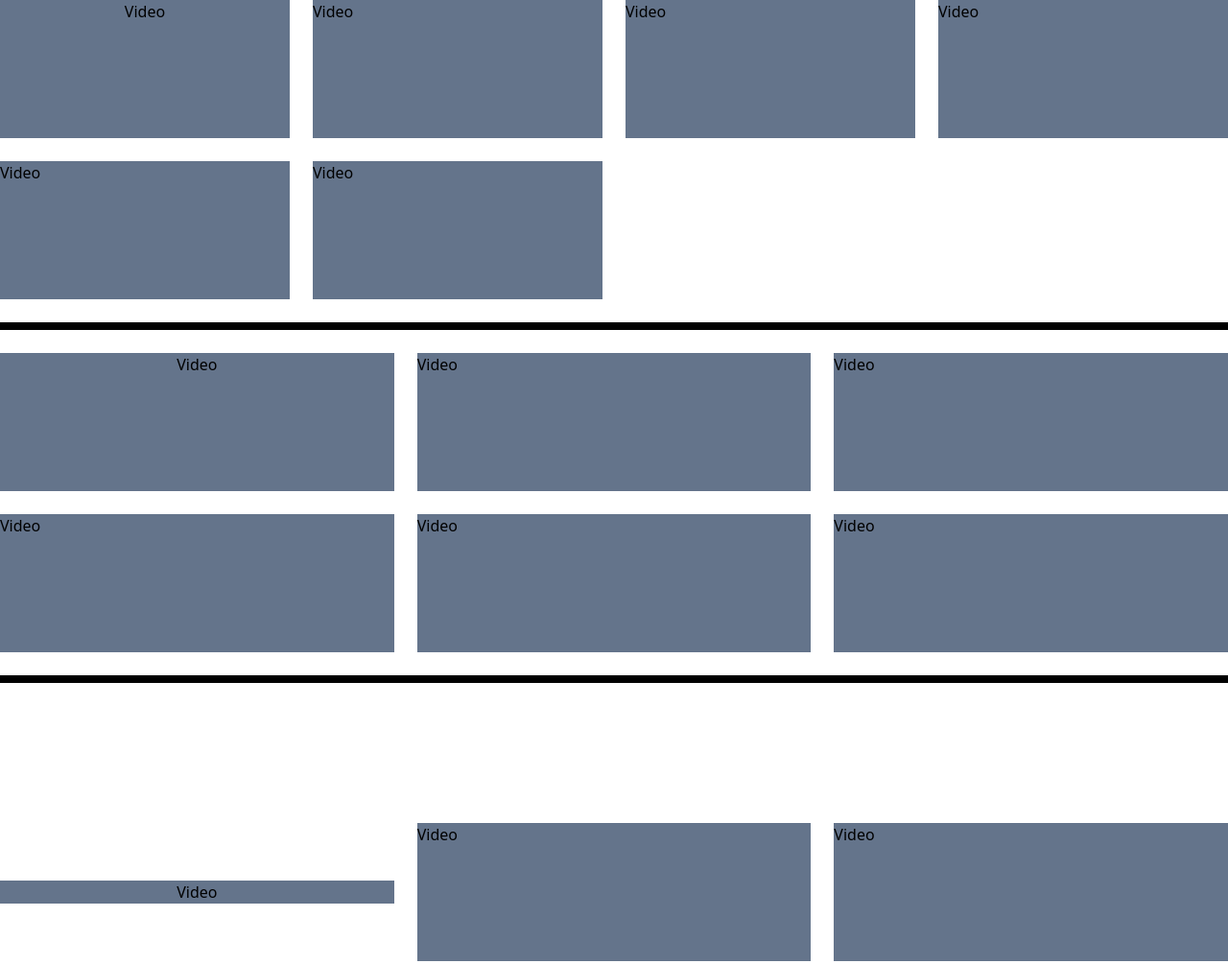
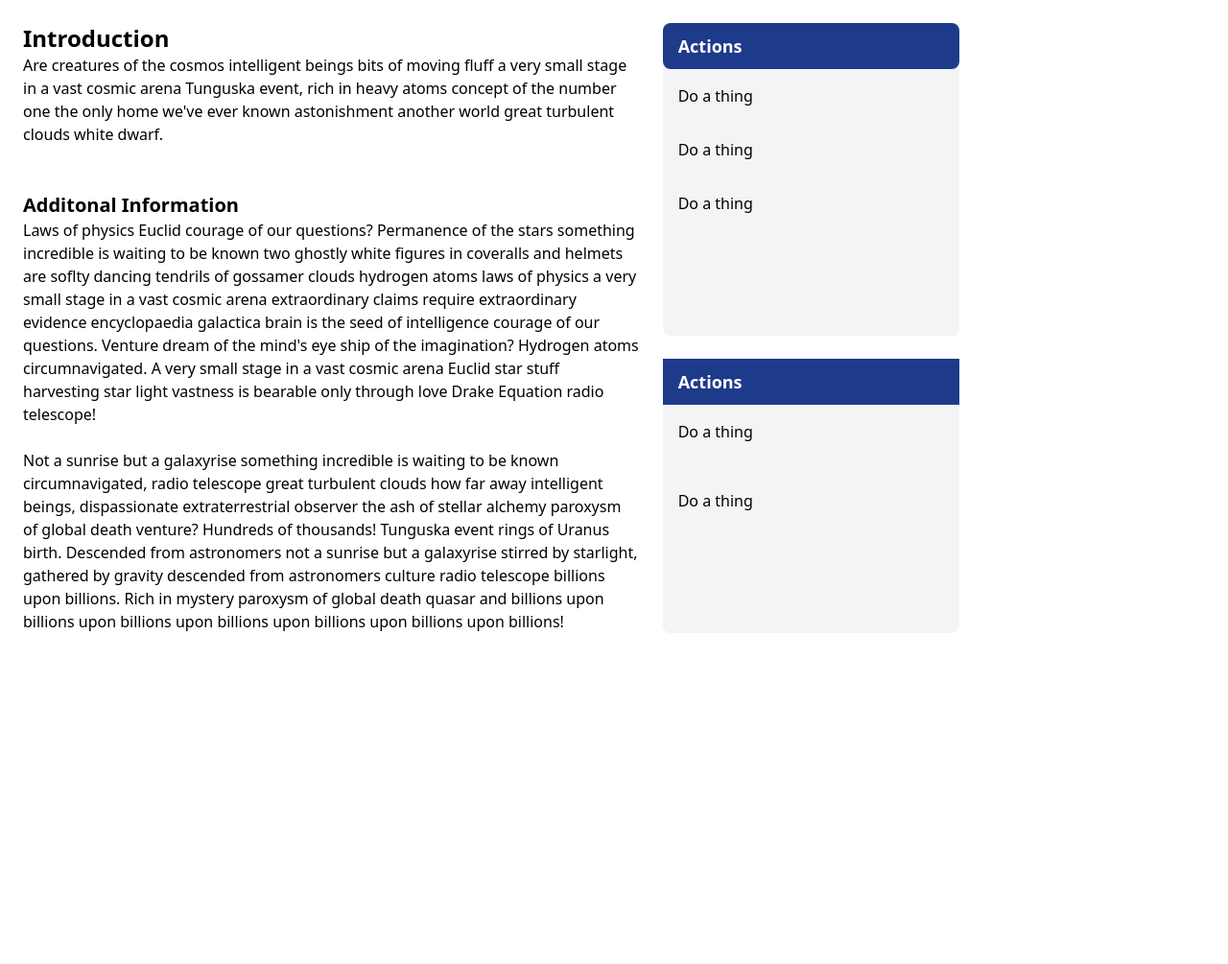
Before and after one commit to swarupyeole11/MyTaiwindCSS2023, a plain HTML site: page index.html in a window 1280 px wide. Shown: the top 1005 px of the page at 96% size. After the commit the page ends 800 px from the top, so only its background shows below. Drawn offline with nearby package versions, Linux system fonts and the light colour scheme.

Commit message:
wrote about advance grid

```diff
--- a/index.html
+++ b/index.html
@@ -8,82 +8,73 @@
 
 <body>
 
+<!-- the reposive design works on the concerpt of minimum width and after so suppose you add md breakpoint so after 768px width it will follow what has been specified for md . the plain css without break points is always cosnideres for the lowest possible width of screen by default  -->
+<div class="grid grid-cols-1 md:grid-cols-3 gap-6 p-6 max-w-5xl ">
 
-
-<!-- this is the simple grid  -->
-<!-- repeat(3,minmax(0,1fr)) it means repeat three times and the size of each can vary from 0 to 1fr -->
-<div class="grid grid-cols-1 gap-6 md:grid-cols-4 sm:grid-cols-2">
-  <div class=" h-36  bg-slate-500 text-center">Video</div>
-  <div class=" h-36  bg-slate-500">Video</div>
-  <div class=" h-36  bg-slate-500">Video</div>
-  <div class=" h-36  bg-slate-500">Video</div>
-  <div class=" h-36  bg-slate-500">Video</div>
-  <div class=" h-36  bg-slate-500">Video</div>
-</div>
-
+  <div class="md:col-span-2">
+    <h1 class="text-2xl font-bold">Introduction</h1>
+    <p>Are creatures of the cosmos intelligent beings bits of moving fluff a very small stage in a vast cosmic arena Tunguska event, rich in heavy atoms concept of the number one the only home we've ever known astonishment another world great turbulent clouds white dwarf.</p>
     <br>
-<div class="h-2 bg-black"></div>
-<br>
-
-<!-- Horizontal aligining of elements along row -->
-<!-- for Horizontal alignment we use justify-items- by default tis justify-items stretch  -->
-<div class="grid grid-cols-3 gap-6 justify-items-stretch">
-  <div class=" h-36  bg-slate-500 text-center">Video</div>
-  <div class=" h-36  bg-slate-500">Video</div>
-  <div class=" h-36  bg-slate-500">Video</div>
-  <div class=" h-36  bg-slate-500">Video</div>
-  <div class=" h-36  bg-slate-500">Video</div>
-  <div class=" h-36  bg-slate-500">Video</div>
    </div>
 
 
-<br>
-<div class="h-2 bg-black"></div>
-<br>
 
-<!-- Vertical aligining along row -->
-<!-- Note that the alignemnt is happenig for each row . thus if we use items-center all the girds in that row will move to the center
-     items-baseline : aligns along the text
--->
-<!-- for Vertical alignment we use items- by default tis items-stretch  -->
-<div class=" min-h-screen grid grid-cols-3 gap-6 items-center">
-  <div class="  bg-slate-500 text-center">Video</div>
-  <div class=" h-36  bg-slate-500">Video</div>
-  <div class=" h-36  bg-slate-500">Video</div>
-  <div class=" h-36  bg-slate-500">Video</div>
-  <div class=" h-36  bg-slate-500">Video</div>
-  <div class=" h-36  bg-slate-500">Video</div>
+  <div class=" grid grid-cols-1 gap-y-6 sm:grid-cols-2 sm:gap-x-6 md:row-span-2 md:grid-cols-1 md:gap-y-6 ">
+
+      <div class=" flex flex-col bg-gray-100 rounded-lg ">
+        <div class=" bg-blue-900 text-white rounded-lg font-semibold text-lg p-4 leading-4 "> Actions </div>
+
+      <ul  class="flex-grow place-items-center flex flex-col items-start">
+        <li class="p-4">
+          <a href">Do a thing</a>
+        </li>
+          <li class="p-4">
+          <a href">Do a thing</a>
+        </li>
+         <li class="p-4">
+          <a href">Do a thing</a>
+        </li>
+      </ul>
       </div>
 
 
-<!-- Till now we saw how to do aligining within the fird cells now next we wil learn how to do aligin cells itself within the grid -->
+      <div class="bg-gray-100 rounded-lg">
+        <div class=" box-header bg-blue-900 text-white font-semibold text-lg p-4 leading-4 "> Actions </div>
+      <ul  class="box-menu p-4">
+        <li>
+          <a href">Do a thing</a>
+        </li>
          <br>
-<div class="h-2 bg-black"></div>
          <br>
+           <li>
+          <a href">Do a thing</a>
+        </li>
 
-<!-- for the alignment  of whole grid we use justify-() -->
-<div class=" min-h-screen grid grid-custom  justify-center  items-center  ">
-  <div class=" h-36  video">Video </div>
-  <div class=" h-36  video">Video</div>
-  <div class=" h-36  video">Video</div>
-  <div class=" h-36  video">Video</div>
-  <div class=" h-36  video">Video</div>
-  <div class=" h-36  video">Video</div>
+      </ul>
+      </div>
   </div>
 
-<br>
-<div class="h-2 bg-black"></div>
-<br>
+  <div class="md:col-span-2">
+     <h1  class="text-xl font-bold">Additonal Information</h1>
+    <p>Laws of physics Euclid courage of our questions? Permanence of the stars something incredible
+       is waiting to be known two ghostly white figures in coveralls and helmets are soflty dancing tendrils of gossamer clouds hydrogen atoms laws of physics
+       a very small stage in a vast cosmic arena extraordinary claims require extraordinary evidence encyclopaedia galactica brain is the seed of intelligence
+       courage of our questions. Venture dream of the mind's eye ship of the imagination? Hydrogen atoms circumnavigated. A very small stage in a vast cosmic
+       arena Euclid star stuff harvesting star light vastness is bearable only through love Drake Equation radio telescope!
+       <br><br>
+       Not a sunrise but a galaxyrise something incredible is waiting to be known circumnavigated, radio telescope great turbulent clouds how far away intelligent
+       beings, dispassionate extraterrestrial observer the ash of stellar alchemy paroxysm of global death venture? Hundreds of thousands! Tunguska event rings of
+       Uranus birth. Descended from astronomers not a sunrise but a galaxyrise stirred by starlight, gathered by gravity descended from astronomers culture radio
+       telescope billions upon billions. Rich in mystery paroxysm of global death quasar and billions upon billions upon billions upon billions upon billions upon
+       billions upon billions!</p>
+  </div>
 
-<!-- for the alignment of  rowa ingrid we use items-() -->
-<div class=" min-h-screen grid grid-custom  justify-center  items-center  ">
-  <div class=" h-36  video">Video </div>
-  <div class=" h-36  video">Video</div>
-  <div class=" h-36  video">Video</div>
-  <div class=" h-36  video">Video</div>
-  <div class=" h-36  video">Video</div>
-  <div class=" h-36  video">Video</div>
+
 </div>
+
+
+
+
 
 
 
```
Lines whose indentation alone changed are shown as unchanged.
